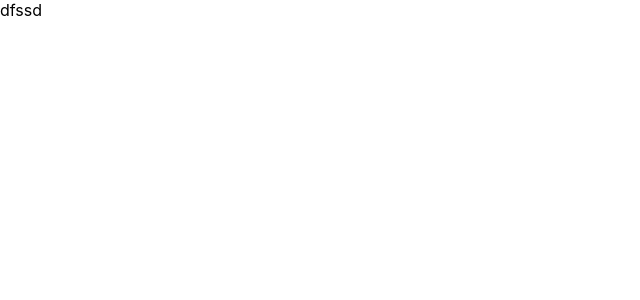
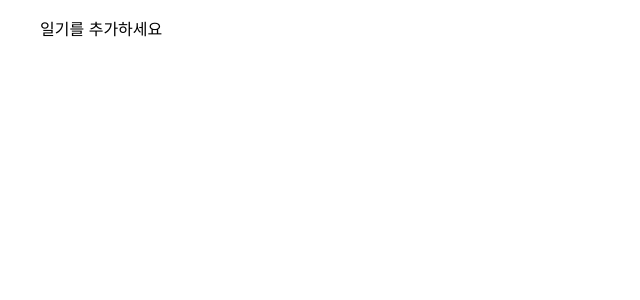
Before and after one commit to Adult96/every_diary, a React (Create React App) app: page /diary/1 in a window 1280 px wide. Shown: the top 300 px of the page, without its empty margins (0-640 px from the left). Built offline with nearby package versions, Linux system fonts and the light colour scheme; data requests are answered from the project's data file.

Commit message:
feat: 다이어리 클릭후 페이지 전환 기능 구현

```diff
--- a/db.json
+++ b/db.json
@@ -1,24 +1,32 @@
 {
-  "diray": {
-    "2023-02-12": [
+  "diray": [
     {
       "id": "0",
-        "title": "json-server",
+      "date": "2023-02-12",
+      "title": "0번",
       "content": "typicode",
       "comments": [{ "id": 0, "comment": "좋아" }]
     },
     {
       "id": "1",
+      "date": "2023-02-12",
       "title": "json-server",
       "content": "typicode",
       "comments": [{ "id": 0, "comment": "좋아" }]
     },
     {
       "id": "2",
+      "date": "2023-02-12",
+      "title": "json-server",
+      "content": "typicode",
+      "comments": [{ "id": 0, "comment": "좋아" }]
+    },
+    {
+      "id": "2",
+      "date": "2023-02-13",
       "title": "json-server",
       "content": "typicode",
       "comments": [{ "id": 0, "comment": "좋아" }]
     }
   ]
 }
-}
--- a/src/index.js
+++ b/src/index.js
@@ -5,6 +5,8 @@ import { createBrowserRouter, RouterProvider } from 'react-router-dom';
 import CalendarPage from './pages/Calendar';
 import App from './App';
 import Diary from './pages/Diary';
+import { Provider } from 'react-redux';
+import store from './redux/config/configStore';
 
 const router = createBrowserRouter([
   {
@@ -26,6 +28,8 @@ const router = createBrowserRouter([
 const root = ReactDOM.createRoot(document.getElementById('root'));
 root.render(
   <React.StrictMode>
-    <RouterProvider router={router} />
+    <Provider store={store}>
+      <RouterProvider router={router} />
+    </Provider>
   </React.StrictMode>
 );
--- a/src/pages/Diary.jsx
+++ b/src/pages/Diary.jsx
@@ -1,5 +1,34 @@
-import React from 'react';
+import React, { useEffect, useState } from 'react';
+import { useDispatch, useSelector } from 'react-redux';
+import { useParams } from 'react-router-dom';
+import { __getDiray } from '../redux/module/diraySlice';
 
 export default function Diary() {
-  return <div>dfssd</div>;
+  const [showType, setShowType] = useState(false);
+  const { id } = useParams();
+  const dispatch = useDispatch();
+  const { isLoading, diary, isError } = useSelector(state => state.diraySlice);
+
+  useEffect(() => {
+    dispatch(__getDiray());
+  }, []);
+
+  const showDiray = () => {
+    const item = diary.filter(item => item.date === id).length;
+    if (item) {
+      return diary
+        .filter(item => item.date === id)
+        .map((item, index) => (
+          <li key={index}>
+            <p>{item.title}</p>
+          </li>
+        ));
+    } else {
+      return '일기를 추가하세요';
+    }
+  };
+
+  if (isLoading) return <div>로딩중</div>;
+  if (isError) return <div>에러</div>;
+  return <ul>{showDiray()}</ul>;
 }
--- a/src/redux/config/configStore.js
+++ b/src/redux/config/configStore.js
@@ -1,9 +1,9 @@
 import { configureStore } from '@reduxjs/toolkit';
-import todos from '../module/todosSlice';
+import diraySlice from '../module/diraySlice';
 
 const store = configureStore({
   reducer: {
-    todos,
+    diraySlice,
   },
 });
 
--- a/src/redux/module/diraySlice.js
+++ b/src/redux/module/diraySlice.js
@@ -2,14 +2,19 @@ import axios from 'axios';
 
 const { createSlice, createAsyncThunk } = require('@reduxjs/toolkit');
 
-const initialState = {};
+const initialState = {
+  diary: [],
+  isLoading: false,
+  isError: false,
+  error: null,
+};
 
 export const __getDiray = createAsyncThunk(
   'GET_DIARYS',
   async (payload, thunkAPI) => {
     try {
       const response = await axios.get('http://localhost:4000/diray');
-      console.log(response.data);
+      console.log(true, response.data);
       return thunkAPI.fulfillWithValue(response.data); //dispatch와 같은기능 성공했을 때 전달하는 dispatch __getTodos.API 메서드 들로 전달한다
     } catch (error) {
       console.log('error', error);
@@ -19,7 +24,7 @@ export const __getDiray = createAsyncThunk(
 );
 
 const diraySlice = createSlice({
-  name: 'todos',
+  name: 'diray',
   initialState,
   reducers: '',
   extraReducers: bulider => {
@@ -30,7 +35,7 @@ const diraySlice = createSlice({
     bulider.addCase(__getDiray.fulfilled, (state, action) => {
       state.isLoading = false;
       state.isError = false;
-      state.todos = action.payload;
+      state.diary = action.payload;
     });
     bulider.addCase(__getDiray.rejected, (state, action) => {
       state.isLoading = false;
```
Lines whose indentation alone changed are shown as unchanged.
